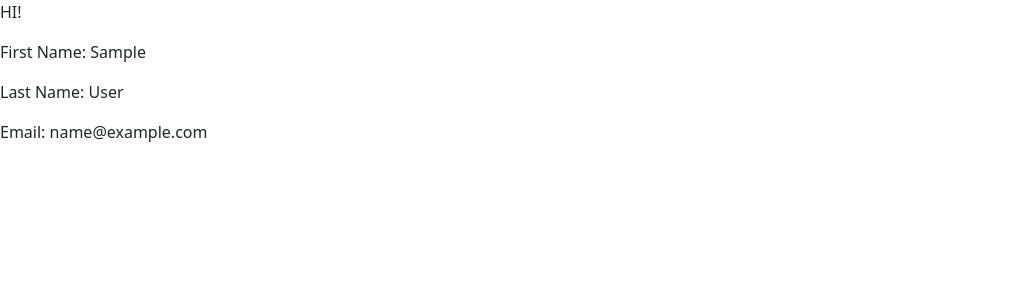
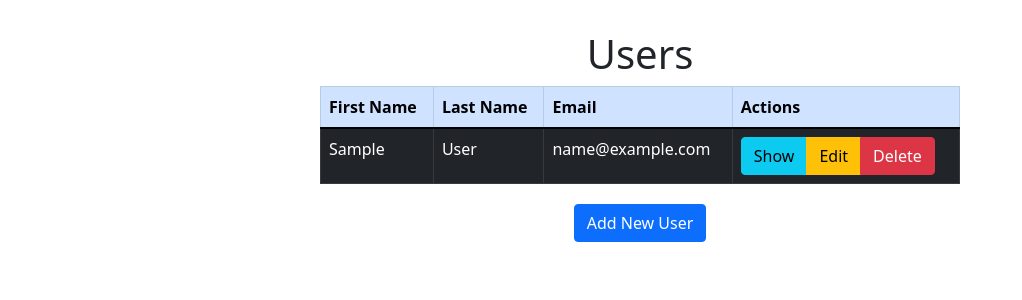
Before and after one commit to DouglasH9/users_cr, a Flask app: page /read_all in a window 1280 px wide. Shown: the top 300 px of the page, without its empty margins (0-1022 px from the left). Run offline with Flask 2, Linux system fonts and the light colour scheme; tables that the repository leaves empty or names only in its code hold one stand-in row (values such as "Sample post").

Commit message:
users crud assignmennt

```diff
--- a/mysqlconnection.py
+++ b/mysqlconnection.py
@@ -3,7 +3,7 @@ class MySQLConnection:
     def __init__(self, db):
         connection = pymysql.connect(host = 'localhost',
                                     user = 'root',
-                                    password = '$@$$!',
+                                    password = 'FunkPanda86$@$$!',
                                     db = db,
                                     charset = 'utf8mb4',
                                     cursorclass = pymysql.cursors.DictCursor,
--- a/server.py
+++ b/server.py
@@ -25,6 +25,40 @@ def new_user():
     User.add_user(data)
     return redirect('/read_all')
 
+@app.route('/read_one/<int:id>')
+def show_one(id):
+    data = {
+        'id' : id,
+    }
+    user_info = User.read_one(data)
+    return render_template ('read_one.html', user = user_info)
+
+@app.route('/read_one/<int:id>/edit')
+def edit(id):
+    data = {
+        "id" : id
+    }
+    user = User.read_one(data)
+    return render_template('/edit.html', user = user)
+
+@app.route('/update/<int:id>', methods=["POST"])
+def update_user(id):
+    data = {
+        'id': id,
+        'fname': request.form['fname'],
+        'lname': request.form['lname'],
+        'email': request.form['email']
+    }
+    User.update(data)
+    return redirect(f'/read_one/{id}')
+
+@app.route('/read_all/<int:id>/delete')
+def delete(id):
+    data = {
+        "id" : id
+    }
+    User.delete(data)
+    return redirect('/read_all')
 
 if __name__=='__main__':
     app.run(debug=True)
--- /dev/null
+++ b/static/style.css
@@ -0,0 +1,31 @@
+#tablewrap {
+    margin: auto;
+    margin-top: 30px;
+    width: 50%;
+}
+#formwrap {
+    margin: auto;
+    margin-top: 50px;
+    width: 50%;
+}
+#newuser {
+    width: 60%;
+    margin: auto;
+    margin-top: 50px;
+}
+li {
+    background-color: antiquewhite;
+}
+#edituser {
+    width: 50%;
+    margin: 40px, auto;
+}
+#addnew {
+    display: flex;
+    justify-self: center;
+    align-items: center;
+    margin-top: 20px;
+}
+#addnewbtn {
+    margin:auto;
+}
--- a/templates/read_all.html
+++ b/templates/read_all.html
@@ -5,15 +5,39 @@
     <meta http-equiv="X-UA-Compatible" content="IE=edge">
     <meta name="viewport" content="width=device-width, initial-scale=1.0">
     <link href="https://cdn.jsdelivr.net/npm/bootstrap@5.1.1/dist/css/bootstrap.min.css" rel="stylesheet" integrity="sha384-F3w7mX95PdgyTmZZMECAngseQB83DfGTowi0iMjiWaeVhAn4FJkqJByhZMI3AhiU" crossorigin="anonymous">
-
+    <link rel="stylesheet" href="static/style.css">
     <title>Show Users</title>
 </head>
 <body>
-    <p>HI!</p>
-    {% for x in all_users%}
-    <p>First Name: {{x.first_name}}</p>
-    <p>Last Name: {{x.last_name}}</p>
-    <p>Email: {{x.email}}</p>
-    {%endfor%}
+    <div id="tablewrap">
+        <table id="user_table" class="table table-bordered table-primary table-hover">
+            <h1 style='text-align:center;'>Users</h1>
+            <thead>
+                <th class=''>First Name</th>
+                <th class="">Last Name</th>
+                <th class="">Email</th>
+                <th>Actions</th>
+            </thead>
+            <tbody>
+                {% for x in all_users%}
+                <tr class="table-dark table-hover">
+                    <td>{{x.first_name}}</td>
+                    <td>{{x.last_name}}</td>
+                    <td>{{x.email}}</td>
+                    <td>
+                        <div class="btn-group">
+                            <a class="btn btn-info" href="/read_one/{{ x.id }}">Show</a>
+                            <a class="btn btn-warning" href="/read_one/{{x.id}}/edit">Edit</a>
+                            <a class="btn btn-danger" href="/read_all/{{x.id}}/delete">Delete</a>
+                        </div>
+                    </td>
+                </tr>
+                {%endfor%}
+            </tbody>
+        </table>
+    </div>
+    <div id="addnew">
+        <a id="addnewbtn" class="btn btn-primary" href="/">Add New User</a>
+    </div>
 </body>
 </html>
--- a/users.py
+++ b/users.py
@@ -25,3 +25,21 @@ class User:
     def add_user(cls, data):
         query = "INSERT INTO users ( first_name, last_name, email, created_at, updated_at) VALUES (%(fname)s, %(lname)s, %(email)s, NOW(), NOW())"
         return connectToMySQL('users').query_db(query, data)
+
+    @classmethod
+    def read_one(cls, data):
+        query = 'SELECT * FROM users WHERE id= %(id)s;'
+        results = connectToMySQL('users').query_db(query,data)
+        return cls(results[0])
+
+    @classmethod
+    def update(cls, data):
+        query = 'UPDATE users SET first_name = %(fname)s, last_name = %(lname)s, email = %(email)s, updated_at = NOW() WHERE id = %(id)s'
+        results = connectToMySQL('users').query_db(query,data)
+        return
+
+    @classmethod
+    def delete(cls, data):
+        query= 'DELETE FROM users WHERE id = %(id)s'
+        results = connectToMySQL('users').query_db(query, data)
+        return
```
Also changed, not shown: templates/create.html (+8 -8 lines), templates/edit.html (added, +25 -0 lines), templates/read_one.html (added, +23 -0 lines).
